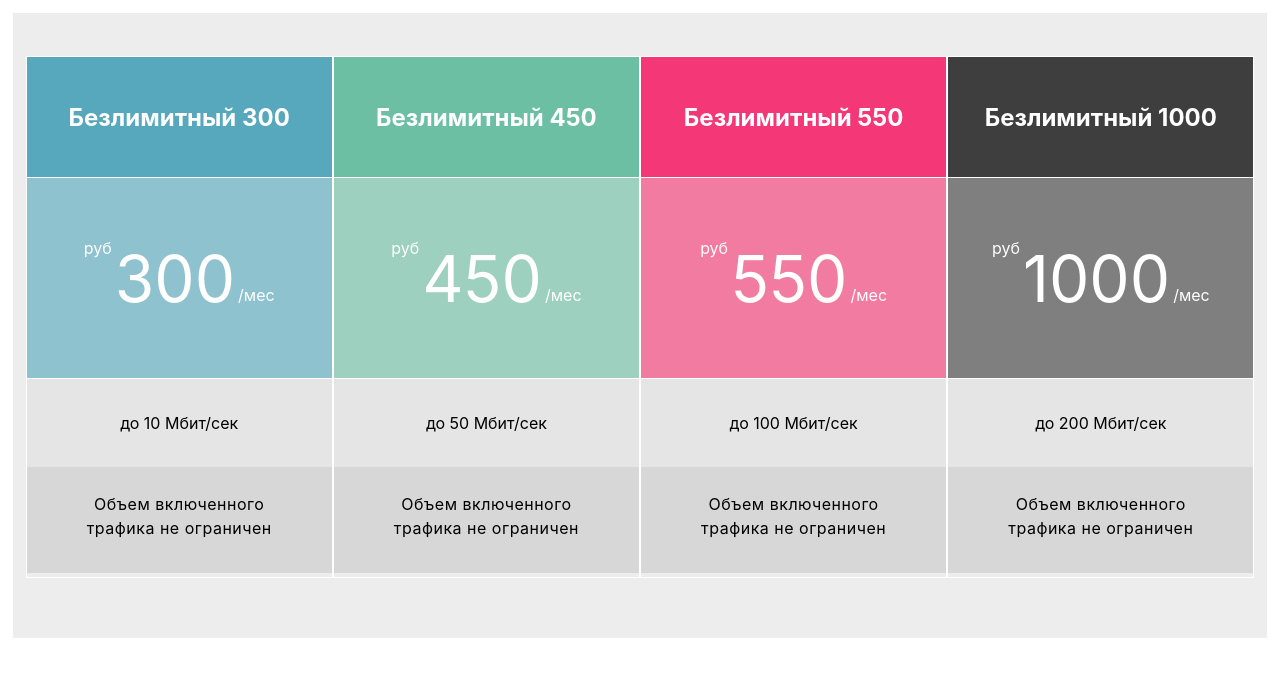
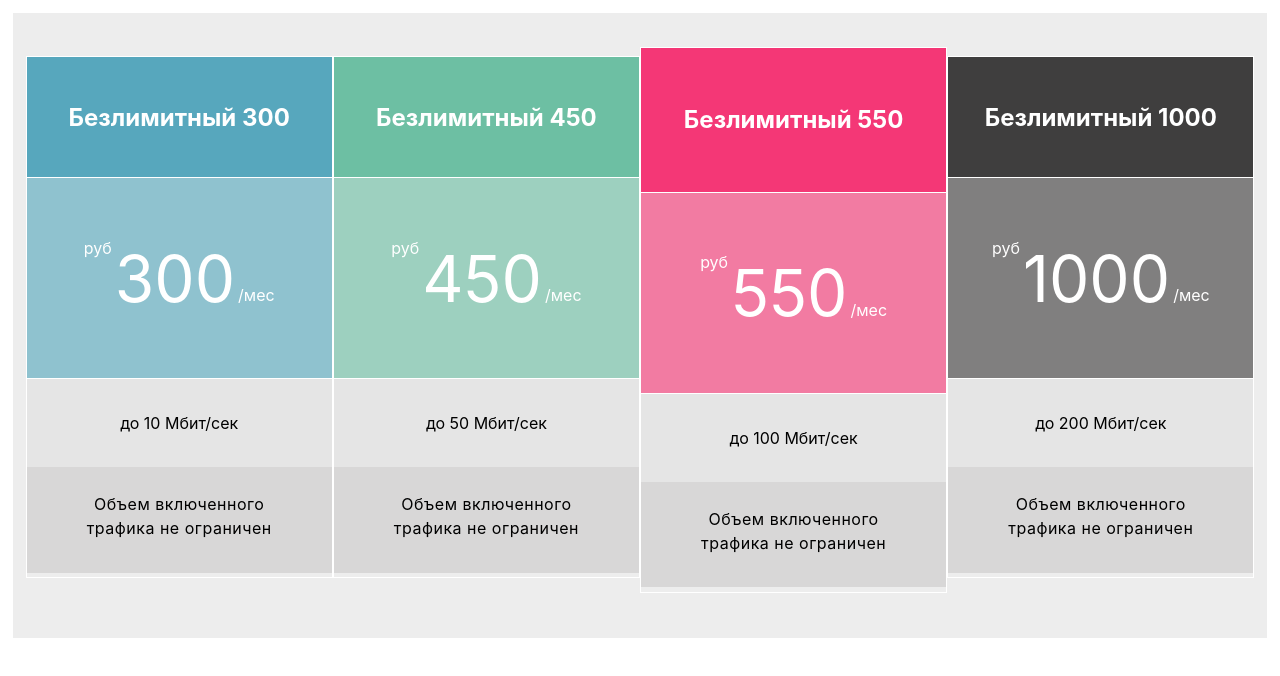
Before and after one commit to AleksandraBakhcheva/Week27-28-tariffs, a React (Create React App) app: page / in a window 1280 px wide. Shown: the top 676 px of the page. Built offline with nearby package versions, Linux system fonts and the light colour scheme.

Commit message:
styles modified

```diff
--- a/src/App.js
+++ b/src/App.js
@@ -4,13 +4,11 @@ import "./assets/styles/index.css"
 
 function App() {
 
-  let isSelected;
-
   return (
     <div className="container">
       {
         tariffs.map((tariff, index) =>
-        <div className={"tariff tariff__" + `${index}` + (isSelected ? " selected" : "")}>
+        <div className={"tariff tariff__" + `${index++}`}>
           <Tariff key={tariff} header={tariff.header} currency={tariff.currency} amount={tariff.amount} price={tariff.price} option={tariff.option} note={tariff.note} isSelected={tariff.isSelected} />
         </div>
         )
--- a/src/assets/styles/index.css
+++ b/src/assets/styles/index.css
@@ -74,11 +74,11 @@
 .tariff__period {
     margin: 11% 0 0 1%;
 }
-.selected {
+.tariff__2 {
     margin-top: 7%;
     height: 68vh;
 }
-.selected .tariff__header {
+.tariff__2 .tariff__header {
     height: 18vh;
 }
 @media screen and (max-width: 480px) {
--- a/src/assets/tariffs-array.js
+++ b/src/assets/tariffs-array.js
@@ -5,7 +5,7 @@ const tariffs = [
         amount: 300,
         price: " /мес",
         option: "до 10 Мбит/сек",
-        note: "Объем включенного трафика не ограничен"
+        note: "Объем включенного трафика не ограничен",
     },
     {
         header: "Безлимитный 450",
@@ -13,7 +13,7 @@ const tariffs = [
         amount: 450,
         price: " /мес",
         option: "до 50 Мбит/сек",
-        note: "Объем включенного трафика не ограничен"
+        note: "Объем включенного трафика не ограничен",
     },
     {
         header: "Безлимитный 550",
@@ -30,7 +30,7 @@ const tariffs = [
         amount: 1000,
         price: " /мес",
         option: "до 200 Мбит/сек",
-        note: "Объем включенного трафика не ограничен"
+        note: "Объем включенного трафика не ограничен",
     }
 ];
 
```
